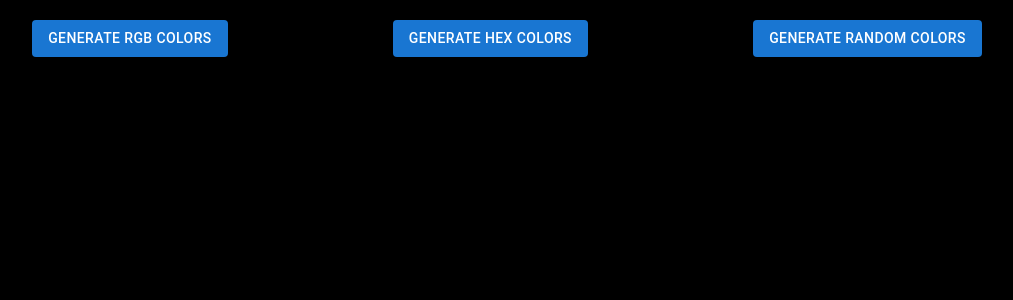
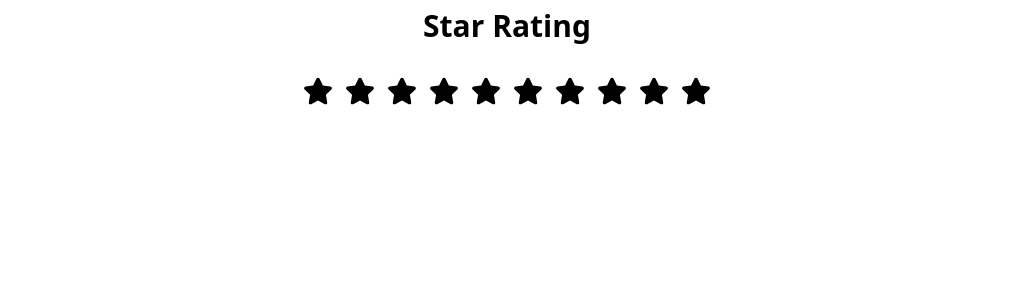
Before and after one commit to brgawande/All_25_ReactJs_projects, a React (Vite) app: page / in a window 1280 px wide. Shown: the top 300 px of the page, without its empty margins (133-1146 px from the left). Built offline with nearby package versions, Linux system fonts and the light colour scheme.

Commit message:
star rating done

```diff
--- a/src/App.jsx
+++ b/src/App.jsx
@@ -1,5 +1,6 @@
 import AccordianProject from "./components/1_Accordian_Projects/AccordianProject";
 import GenerateRandomColors from "./components/2_Generate_random_colors/GenerateRandomColors";
+import StarRating from "./components/3_Star_Rating/StarRating";
 import { sidebarmenu } from "./components/6_Tree_View_Menu_UI/TreeviewConstants";
 import TreeViewMenuUi from "./components/6_Tree_View_Menu_UI/TreeViewMenuUi";
 
@@ -8,7 +9,8 @@ function App() {
     <div>
       {/* <AccordianProject /> */}
       {/* <TreeViewMenuUi menu={sidebarmenu} /> */}
-      <GenerateRandomColors />
+      {/* <GenerateRandomColors /> */}
+      <StarRating starsNumbers={10} />
     </div>
   );
 }
--- /dev/null
+++ b/src/components/3_Star_Rating/StarRating.jsx
@@ -0,0 +1,29 @@
+import React, { useState } from "react";
+import { FaStar } from "react-icons/fa";
+
+const StarRating = ({ starsNumbers }) => {
+  const [rating, setRating] = useState(null);
+
+  console.log(rating);
+
+  return (
+    <div>
+      <h1 className="text-3xl py-2 font-bold text-center">Star Rating</h1>
+      <div className="ratings dflex gap-3 my-6">
+        {[...Array(starsNumbers)].map((item, index) => (
+          <FaStar
+            key={index}
+            onClick={() => setRating(index + 1)}
+            onMouseEnter={() => setRating(index + 1)}
+            onMouseLeave={() => setRating(index + 1)}
+            className={`${
+              rating >= index + 1 ? "text-yellow-300" : "text-black"
+            } text-3xl`}
+          />
+        ))}
+      </div>
+    </div>
+  );
+};
+
+export default StarRating;
```
